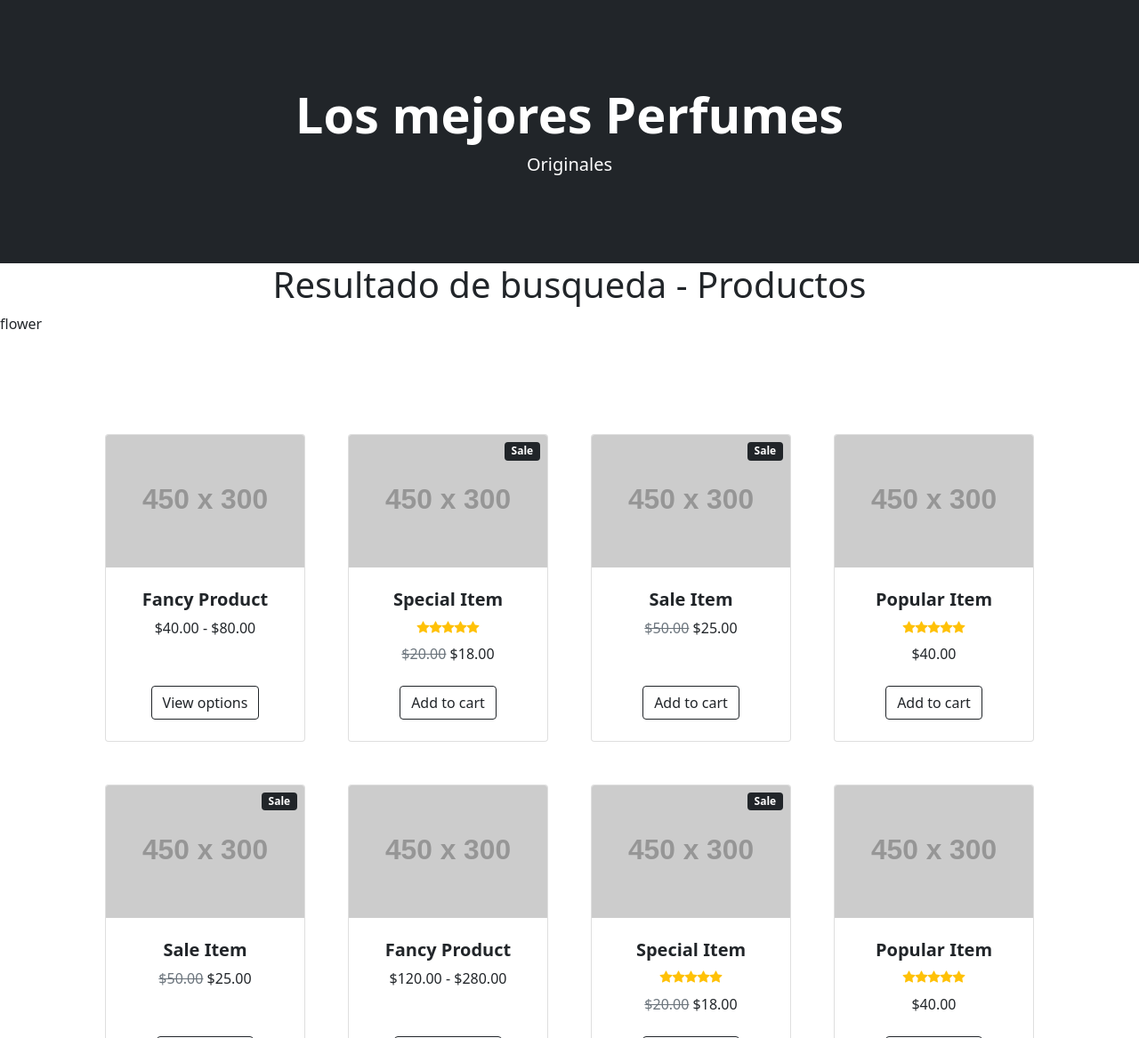
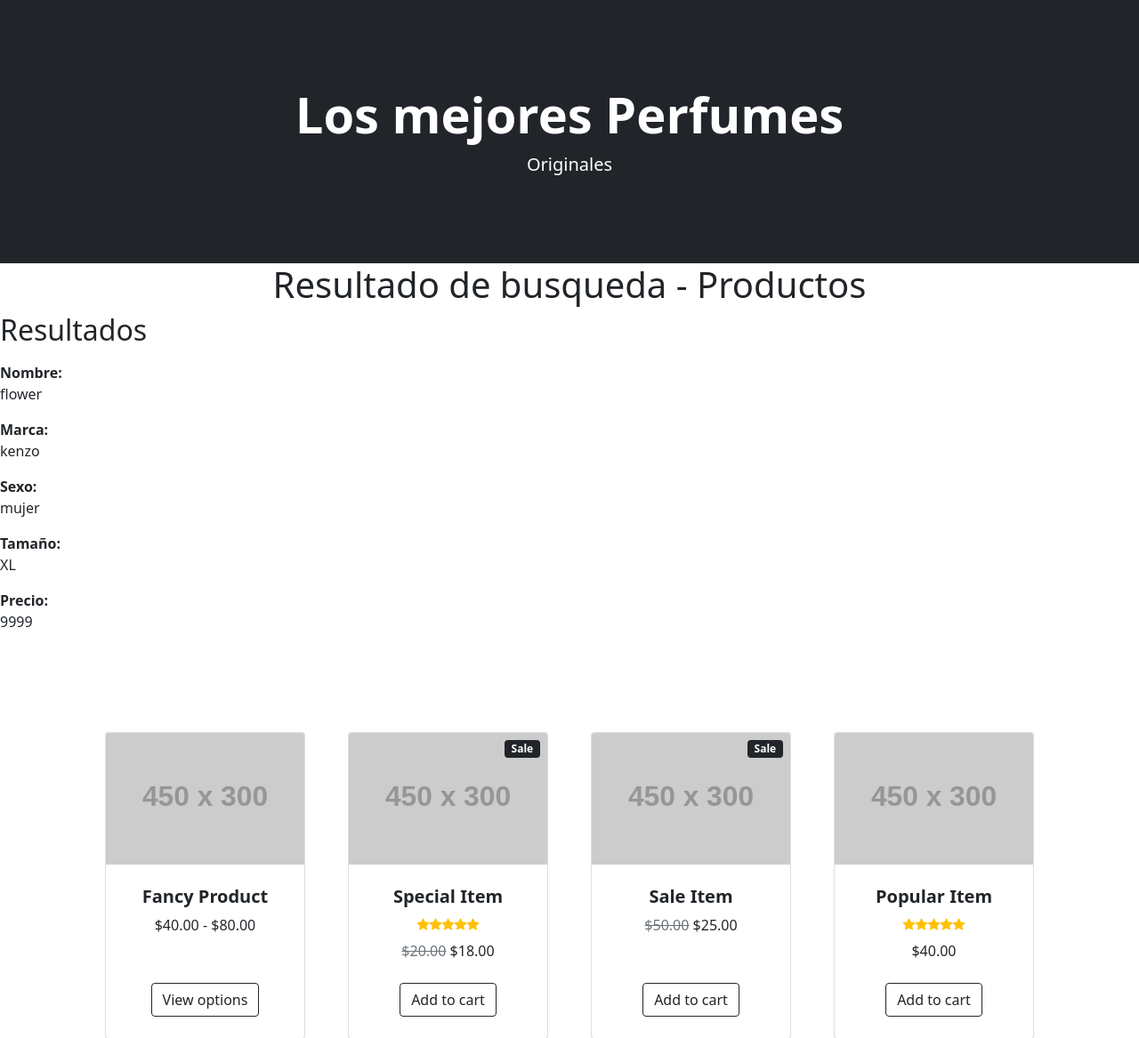
Before and after one commit to oriana23/proyectoFinal, a Django app: template App/templates/App/resultadoProducto.html in a window 1280 px wide. Shown: the part 57-1224 px from the top of the page at 89% size. Run offline with Django 3.2, Linux system fonts and the light colour scheme; the template is opened without the code that fills it: values that come from a table or form of the project are taken from there, others are empty; data comes from the database, SQL or seed files in the repository; grey boxes labelled with a size stand in for pictures from a placeholder-image service; some libraries are stand-ins or nearby versions.

Commit message:
cuarto commit nicolas

```diff
--- a/App/templates/App/resultadoProducto.html
+++ b/App/templates/App/resultadoProducto.html
@@ -4,9 +4,19 @@
 
 {% block contenidoQueCambiara %}
 <h1><center>Resultado de busqueda - Productos</center></h1>
+<h2><p>Resultados</p></h2>
+{% for id in producto %}
+    <b>Nombre:</b>
+    <p>{{ id.nombre }}</p>
+    <b>Marca:</b>
+    <p>{{ id.marca }}</p>
+    <b>Sexo:</b>
+    <p>{{ id.sexo }}</p>
+    <b>Tamaño:</b>
+    <p>{{ id.tamaño }}</p>
+    <b>Precio:</b>
+    <p>{{ id.precio }}</p>
 
-{% for id in producto %}
-    <p>{{ id.nombre }}</p>
 {% endfor %}
 
 {% endblock %}
```
Also changed, not shown: README.txt (added).
